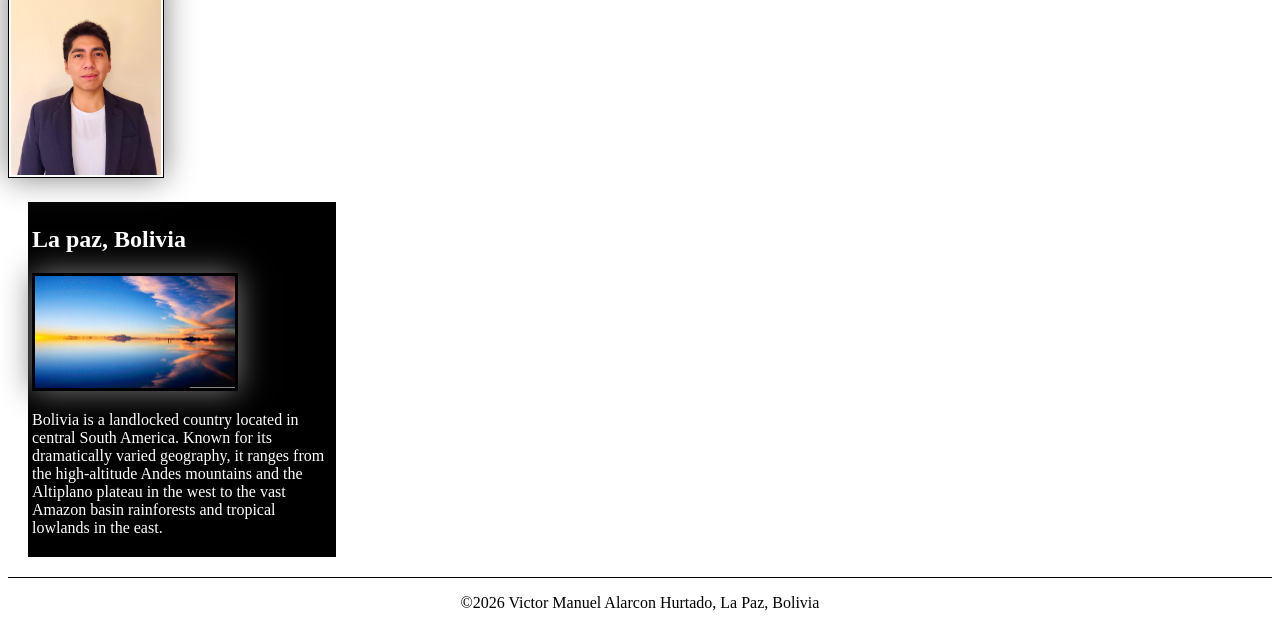
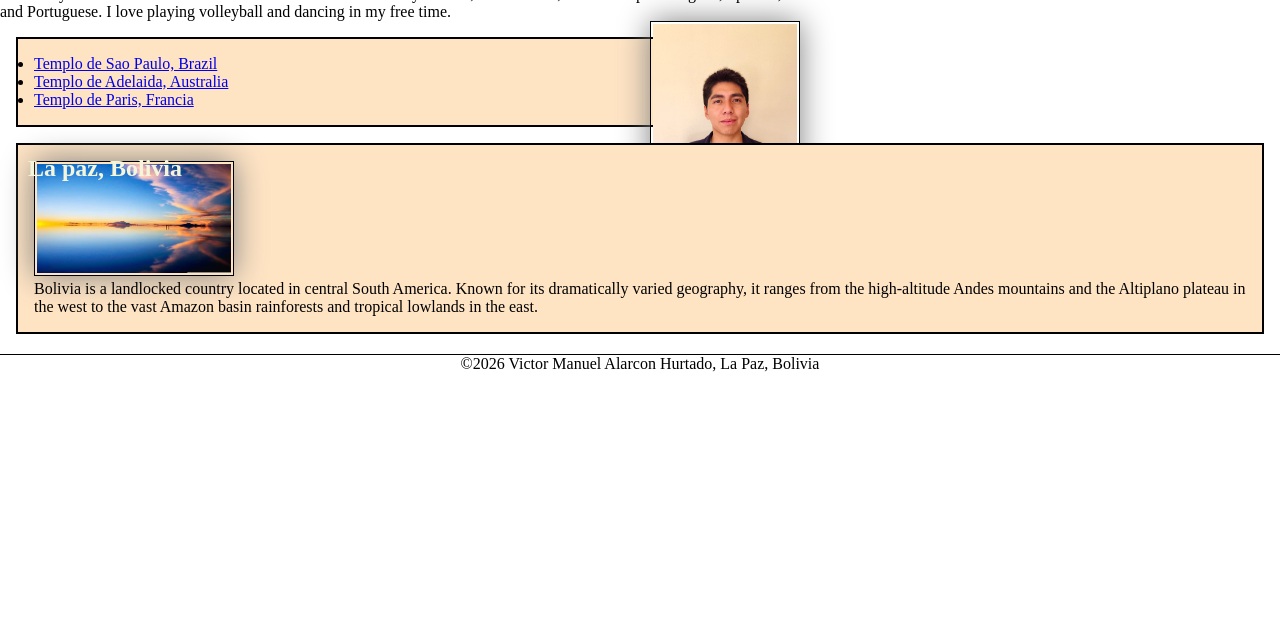
Before and after one commit to vmalarconh/wdd130, a plain HTML site: page index.html in a window 1280 px wide. Shown: the part 304-932 px from the top of the page. After the commit the page ends 800 px from the top, so only its background shows below. Drawn offline with Linux system fonts and the light colour scheme.

Commit message:
Add temple list, box classes, float image, and overlay heading

```diff
--- a/index.html
+++ b/index.html
@@ -15,6 +15,8 @@
         <nav>
             <a href="#">Home</a>
             <a href="wwr/">Rafting Website</a>
+            <a href="https://linkedin.com" target="_blank">LinkedIn</a>
+            <a href="https://facebook.com" target="_blank">Facebook</a>
         </nav>
     </header>
     <main>
@@ -23,10 +25,18 @@
             Bolivia. I speak English, Spanish, and Portuguese. I love playing volleyball and dancing
             in my free time.</p>
 
-        <img src="images/profile.jpeg" alt="Hello, my name is Victor Manuel Alarcon Hurtado"
-          width="200">
+        <img class="profile-img" src="images/profile.jpeg"
+          alt="Hello, my name is Victor Manuel Alarcon Hurtado" width="200">
+        <ul class="box">
+            <li><a href="https://www.churchofjesuschrist.org/temples/details/sao-paulo-brazil-temple?lang=spa"
+                  target="_blank">Templo de Sao Paulo, Brazil</a></li>
+            <li><a href="https://www.churchofjesuschrist.org/temples/details/adelaide-australia-temple?lang=spa"
+                  target="_blank">Templo de Adelaida, Australia</a></li>
+            <li><a href="https://www.churchofjesuschrist.org/temples/details/paris-france-temple?lang=spa"
+                  target="_blank">Templo de Paris, Francia</a></li>
+        </ul>
     </main>
-    <aside>
+    <aside class="box">
         <h2> La paz, Bolivia</h2>
         <img src="images/bolivia.webp" alt="salar de uyuni">
         <p>Bolivia is a landlocked country located in central South America. Known for its
--- a/styles/styles.css
+++ b/styles/styles.css
@@ -1,3 +1,9 @@
+* {
+    margin: 0;
+    padding: 0;
+    box-sizing: border-box;
+}
+
 :root {
     --primary-color: darkblue;
     --img-width: 150px;
@@ -45,12 +51,15 @@ main img {
 }
 
 aside {
-    width: 300px;
     margin: 20px;
-    border: 2px solid var(--border-color);
-    padding: 2px;
-    background-color: var(--border-color);
-    color: white;
+    position: relative;
+}
+
+aside h2 {
+    position: absolute;
+    top: 10px;
+    left: 10px;
+    color: beige;
 }
 
 aside img {
@@ -63,3 +72,16 @@ footer {
     border-top: 1px solid var(--border-color);
     text-align: center;
 }
+
+/* Class Selectors */
+.box {
+    margin: 1rem;
+    border: 2px solid var(--border-color);
+    padding: 1rem;
+    background-color: bisque;
+    color: black;
+}
+
+.profile-img {
+    float: right;
+}
```
